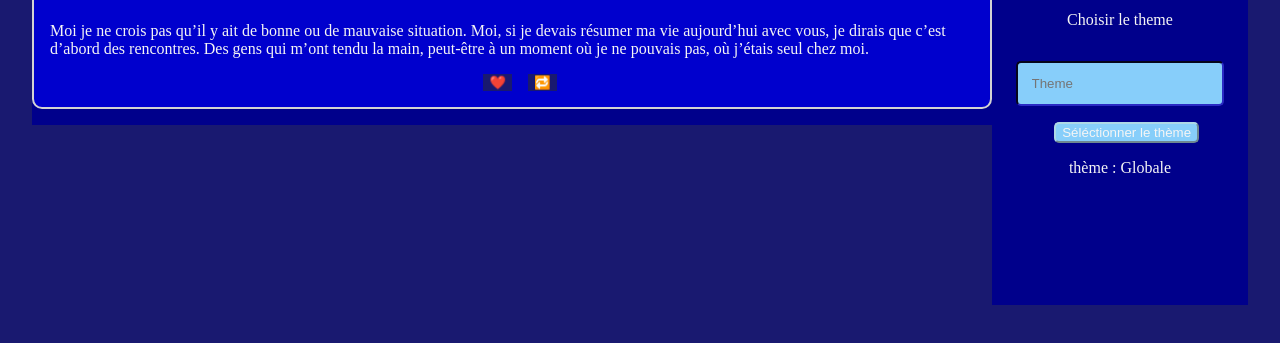
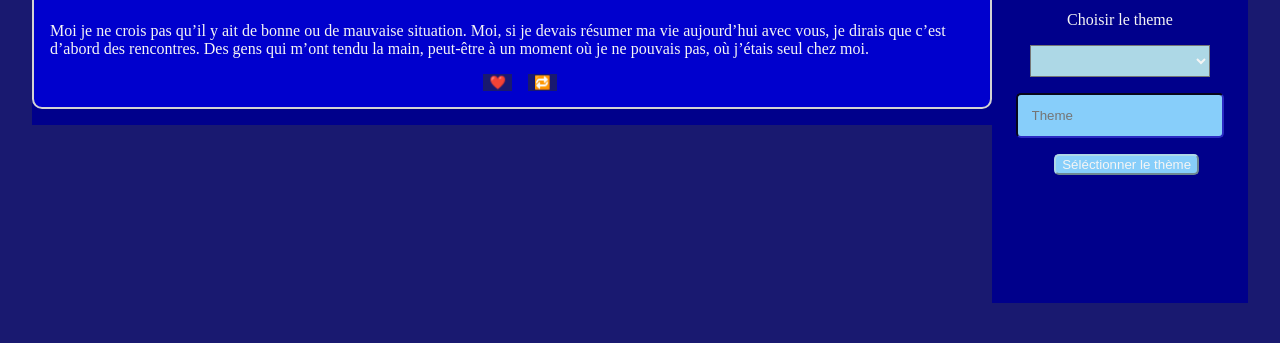
Before and after one commit to FLKprod/4A_SQR_Falkowski, a website: page Twitter/frontend/index.html in a window 1280 px wide. Both pictures are taken after a click on the button "Séléctionner le thème". Shown: the part 433-776 px from the top of the page. Drawn offline with Linux system fonts and the light colour scheme.

Commit message:
ajout du sujet des tweets

```diff
--- a/Twitter/frontend/index.html
+++ b/Twitter/frontend/index.html
@@ -51,9 +51,13 @@
                 <p id="user-connected" style="color:whitesmoke">user connecté</p>
                 <button id="connect" class="button-interface" onclick="gouser();">Voir mon profil</button>
                 <p style="margin-top: 5rem;">Choisir le theme</p>
+                <select id="sujet-selected">
+                    <option>Globale</option>
+                </select>
                 <input id="select-theme" class="textarea-interface" style="max-width: max-content;"placeholder="Theme" >
                 <button id="connect" class="button-interface" onclick="changetheme();">Séléctionner le thème</button>
                 <p id="theme-selected" style="color:whitesmoke"></p>
+
             </div>
         </div>
         <script src="main.js"></script>
--- a/Twitter/frontend/main.css
+++ b/Twitter/frontend/main.css
@@ -157,6 +157,16 @@ body{
     margin-right: 2rem;
  }
 
+ #sujet-selected{
+    text-align: center;
+    height: 2rem;
+    width: 70%;
+    background-color: lightblue;
+    border-radius: 0;
+    color:whitesmoke;
+    cursor: pointer;
+ }
+
 #user{
     display: flex;
     flex-direction: row;
--- a/Twitter/frontend/main.js
+++ b/Twitter/frontend/main.js
@@ -1,12 +1,11 @@
 document.getElementById("user-connected").innerText =localStorage.getItem("username")+" est actuellement connécté"
-document.getElementById("theme-selected").innerText = "thème : " + localStorage.getItem("theme")
-
+document.getElementById("sujet-selected").value =localStorage.getItem("sujet");
 function tweeter(){
 
     if(document.getElementById("corps").value.length != 0){
         var corps = document.getElementById("corps").value;
         var profil = localStorage.getItem("username");
-        var sujet = localStorage.getItem("theme");
+        var sujet = localStorage.getItem("sujet");
         var xhr = new XMLHttpRequest();
         xhr.open("POST","http://127.0.0.1:5000/tweeter/"+profil+"/"+corps+"/"+sujet);
         xhr.setRequestHeader("Content-Type", "application/x-www-form-urlencoded");
@@ -78,15 +77,14 @@ function changeuser(){
 }
 
 function changetheme(){
-    if(document.getElementById("select-theme").value.length != 0){
-        localStorage.setItem("theme",document.getElementById("select-theme").value)
-        document.getElementById("theme-selected").innerText = "thème : " + localStorage.getItem("theme")
+    localStorage.setItem("sujet",document.getElementById("select-theme").value)
 }
-    else{
-        localStorage.setItem("theme","Globale")
-        document.getElementById("theme-selected").innerText = "thème : Globale"
+
+function selecttheme(){
+    localStorage.setItem("sujet",document.getElementById("sujet-selected").value)
 }
-}
+sujet_selected=document.getElementById("sujet-selected")
+sujet_selected.addEventListener('change', selecttheme);
 
 
 
--- a/Twitter/frontend/user.js
+++ b/Twitter/frontend/user.js
@@ -1,7 +1,5 @@
 profil = localStorage.getItem("username");
 document.getElementById("user-connected").innerText =profil;
-
-
 
 function tweets(){
 var xhr = new XMLHttpRequest();
```
Lines whose indentation alone changed are shown as unchanged.
